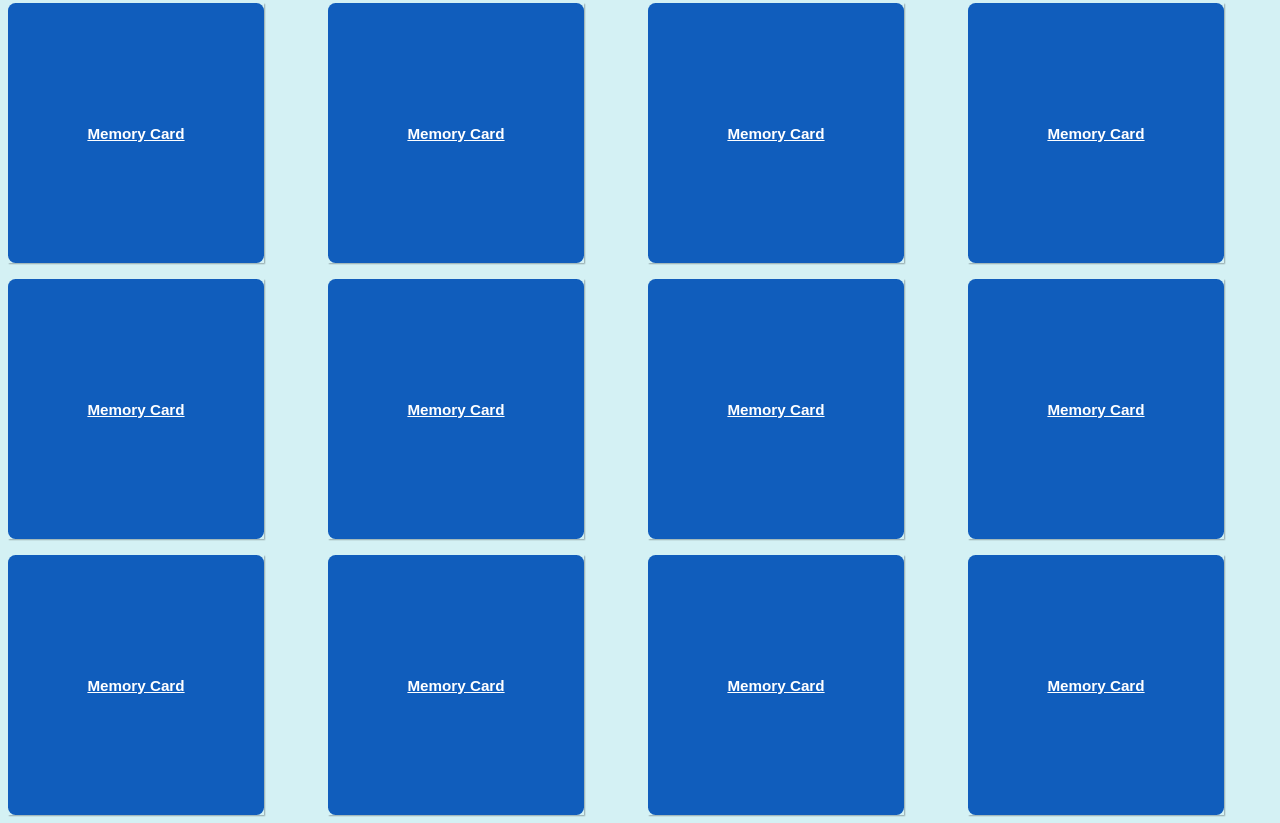
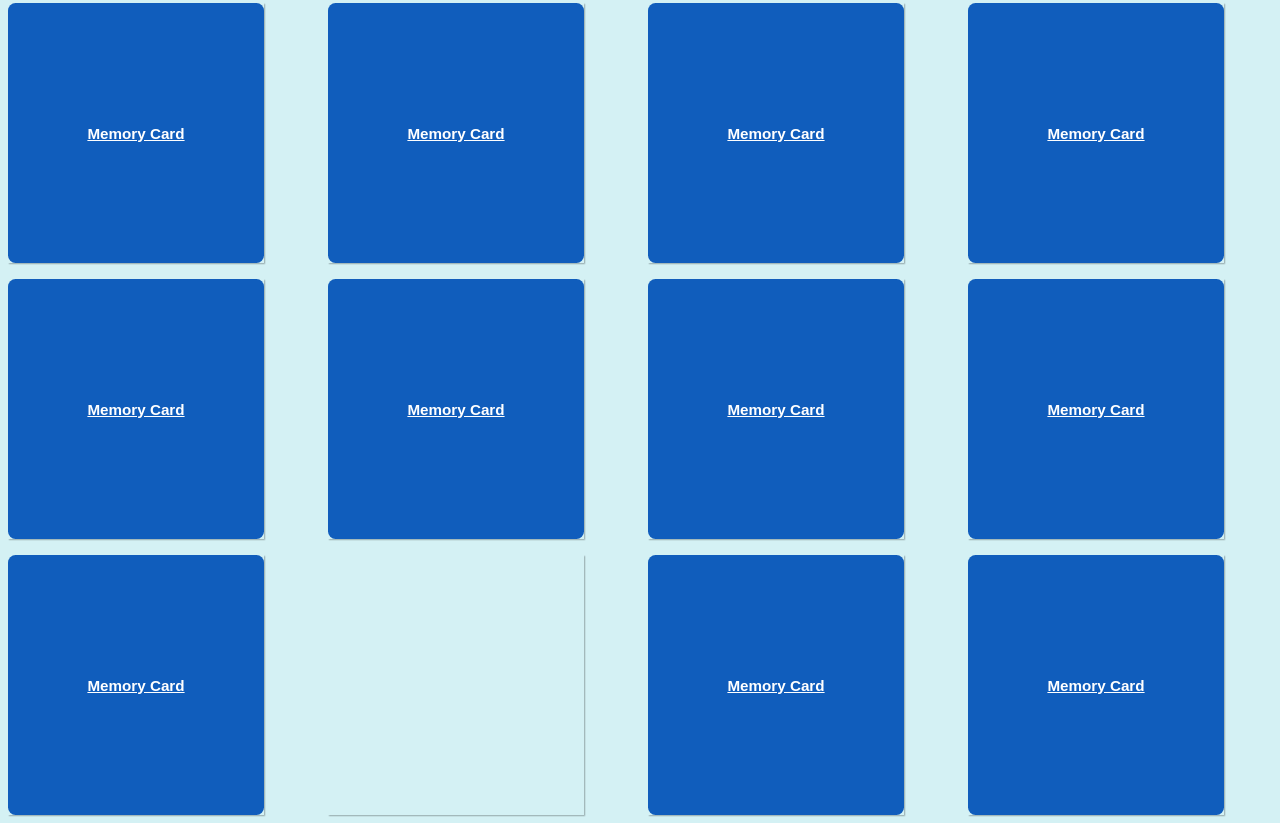
Before and after one commit to uo276467/MotoGP-Desktop, a plain HTML site: page memoria.html in a window 1280 px wide. Shown: the part 316-1139 px from the top of the page. Drawn offline with Linux system fonts and the light colour scheme.

Commit message:
Add files via upload

```diff
--- a/memoria.html
+++ b/memoria.html
@@ -39,7 +39,7 @@
             <p>00:00.0</p>
             <article>
                 <img alt="Logo-Honda" src="multimedia/honda.svg" />
-                <h3>Memory Card</h3>
+                <!-- <h3>Memory Card</h3> -->
             </article>
 
             <article>
```
